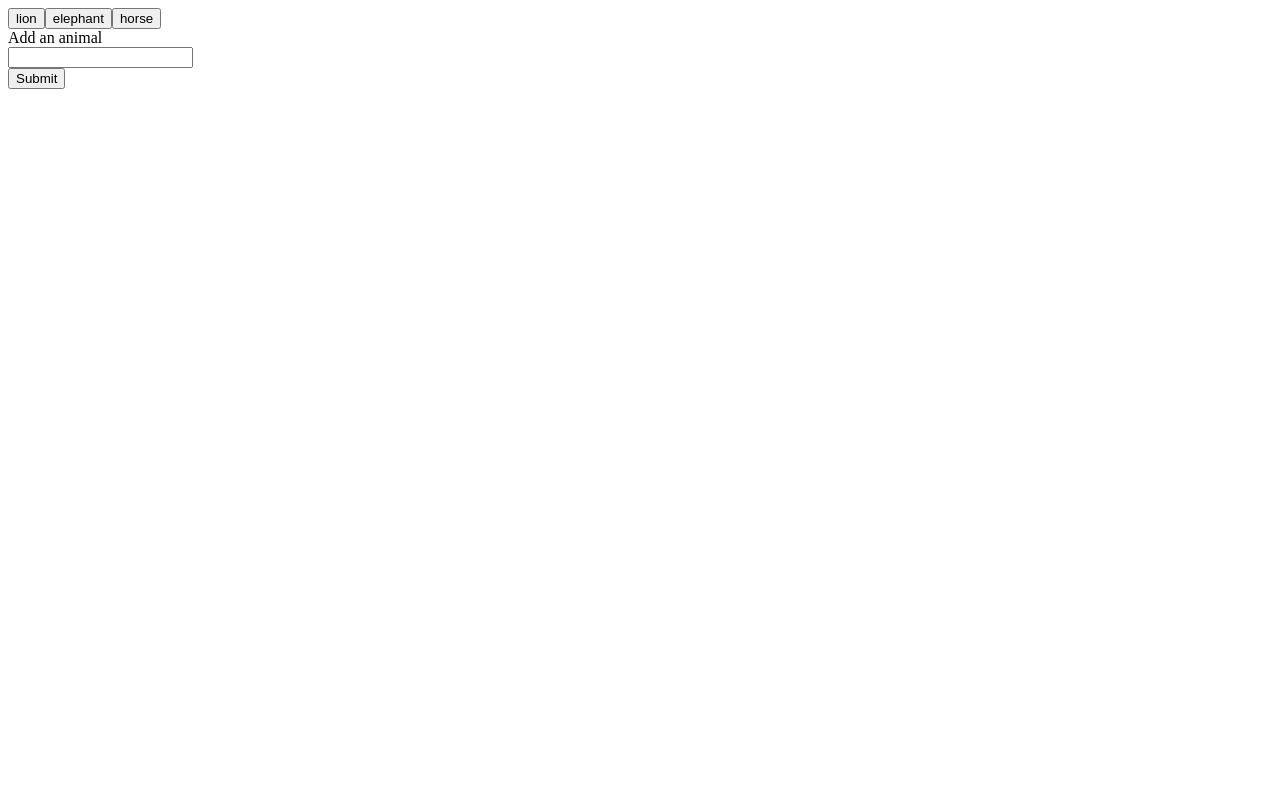
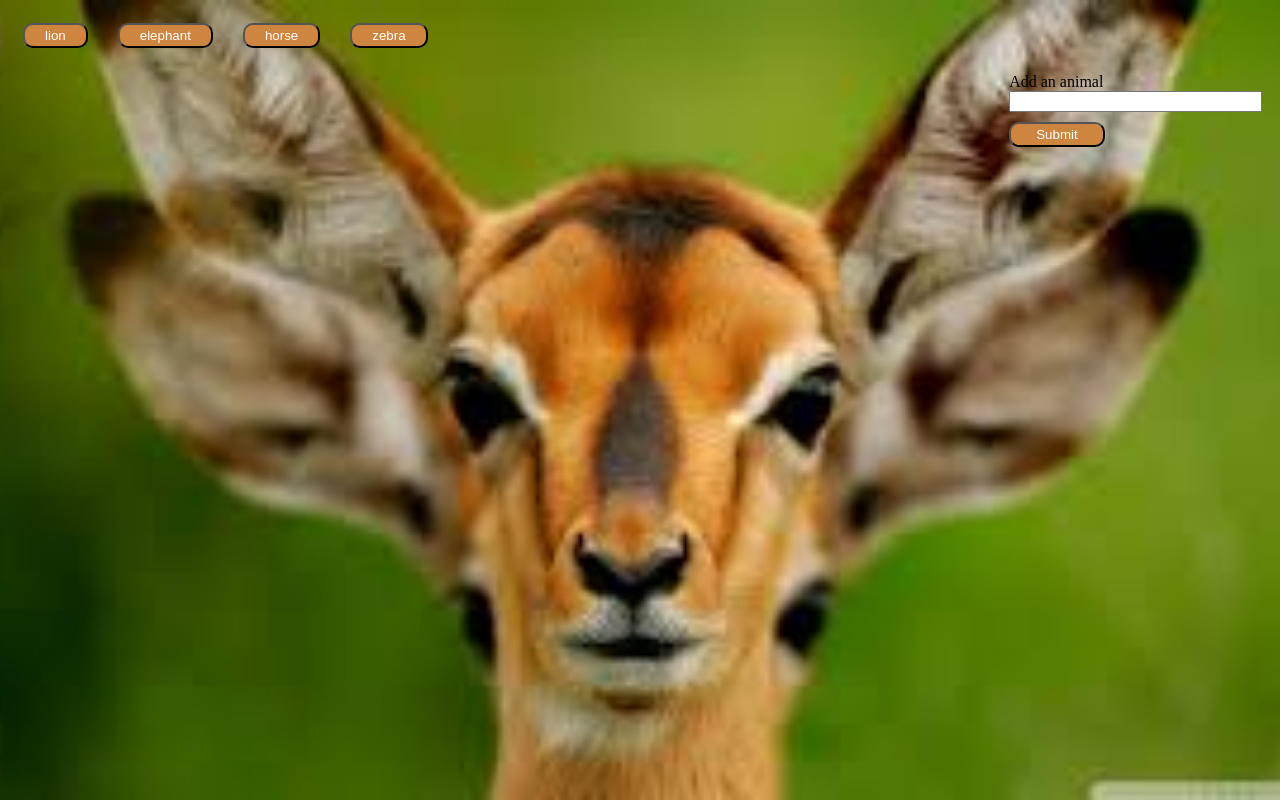
Before and after one commit to dayohassan/giftastic, a plain HTML site: page index.html in a window 1280 px wide. Drawn offline with nearby package versions, Linux system fonts and the light colour scheme; files that its build step writes are made by us from their sources; no server answers.

Commit message:
adding to js

```diff
--- a/assets/css/style.css
+++ b/assets/css/style.css
@@ -0,0 +1,52 @@
+* {
+    box-sizing: border-box;
+  }
+
+  html {
+    background: url("../image/ikun.jpeg") no-repeat center center fixed;
+    -webkit-background-size: cover;
+    -moz-background-size: cover;
+    -o-background-size: cover;
+    background-size: cover;
+  }
+
+
+  button {
+    margin: 15px;
+    padding: 3px 20px;
+    border-radius: 10px;
+    color: #ffffff;
+    background: peru;
+  }
+
+  #animal-form {
+
+    float: right;
+    width: 20%;
+    margin: 10px;
+  }
+
+  #animal-input,
+  #add-animal {
+    margin-bottom: 10px;
+  }
+
+  #add-animal {
+    padding: 3px 25px;
+    border-radius: 10px;
+    color: #ffffff;
+    background: peru;
+  }
+
+  #gifs-view {
+    width: 65%;
+  }
+
+  .animal {
+    float: left;
+    margin: 10px;
+  }
+
+  #animal-input {
+    width: 100%;
+  }
--- a/assets/javascript/app.js
+++ b/assets/javascript/app.js
@@ -1,13 +1,13 @@
 
 $(document).ready(function(){
     // document.write("hello world")
-    var animalsArray = ["lion", "elephant", "horse"];
+    var animalsArray = ["lion", "elephant", "horse", "zebra"];
     for(var i =0; i<animalsArray.length; i++){
         var button = $("<button>")
         button.text(animalsArray[i])
         $("#buttons").append(button)
     }
-    var queryURL = "https://api.giphy.com/v1/gifs/search?api_key=qP6wOXAK4ndbnLTMckJsw0A3fL7AqjVd&q=horse&limit=25&offset=0&rating=G&lang=en"
+    var queryURL = "https://api.giphy.com/v1/gifs/search?api_key=qP6wOXAK4ndbnLTMckJsw0A3fL7AqjVd&q=horse&limit=10"
 
     $.ajax({
         url: queryURL,
@@ -16,3 +16,47 @@ $(document).ready(function(){
         console.log(response)
     })
 })
+
+$("#animals-view").empty();
+
+for (var i = 0; i<response.data.length; i++){
+
+  var animalsDiv = $("#<div class='animals'>");
+
+  var rating = response.data[i].rating;
+  var pOne = $('<p>').text("Rating: " + rating);
+
+  animalsDiv.append(pOne);
+}
+
+
+
+
+// function displayAnimalGif() {
+//   console.log($(this));
+//   var animal = $(this).attr("data-name");
+//   var queryURL = "https://api.giphy.com/v1/gifs/search?q=" + animal + "&api_key=qP6wOXAK4ndbnLTMckJsw0A3fL7AqjVd&q&limit=10";
+
+//   // Make an AJAX call for the specific animal button being clicked on
+//   $.ajax({
+//     url: queryURL,
+//     method: "GET"
+//   }).then(function (response) {
+
+//     console.log(response);
+
+//     $("#animal-view").empty();
+
+//     for (var i = 0; i < response.data.length; i++) {
+
+//       // Create a div here to hold the animal
+//       var animalDiv = $("<div class='animal'>");
+
+//       // Store the rating data
+//       var rating = response.data[i].rating;
+
+//       // Make an element to have the rating displayed
+//       var pOne = $("<p>").text("Rating: " + rating);
+
+//       // Display the rating
+//       animalDiv.append(pOne);
--- a/index.html
+++ b/index.html
@@ -5,7 +5,7 @@
     <meta name="viewport" content="width=device-width, initial-scale=1.0">
     <meta http-equiv="X-UA-Compatible" content="ie=edge">
     <title>Giftastic</title>
-    <link rel="stylesheet" type="text/css" href="assests/css/style.css">
+    <link rel="stylesheet" type="text/css" href="assets/css/style.css">
 </head>
 <body>
     <!-- div holding the animal buttons -->
```
Also changed, not shown: assets/background/leph.jpeg (deleted), assets/image/ikun.jpeg (added), 4 other files.
